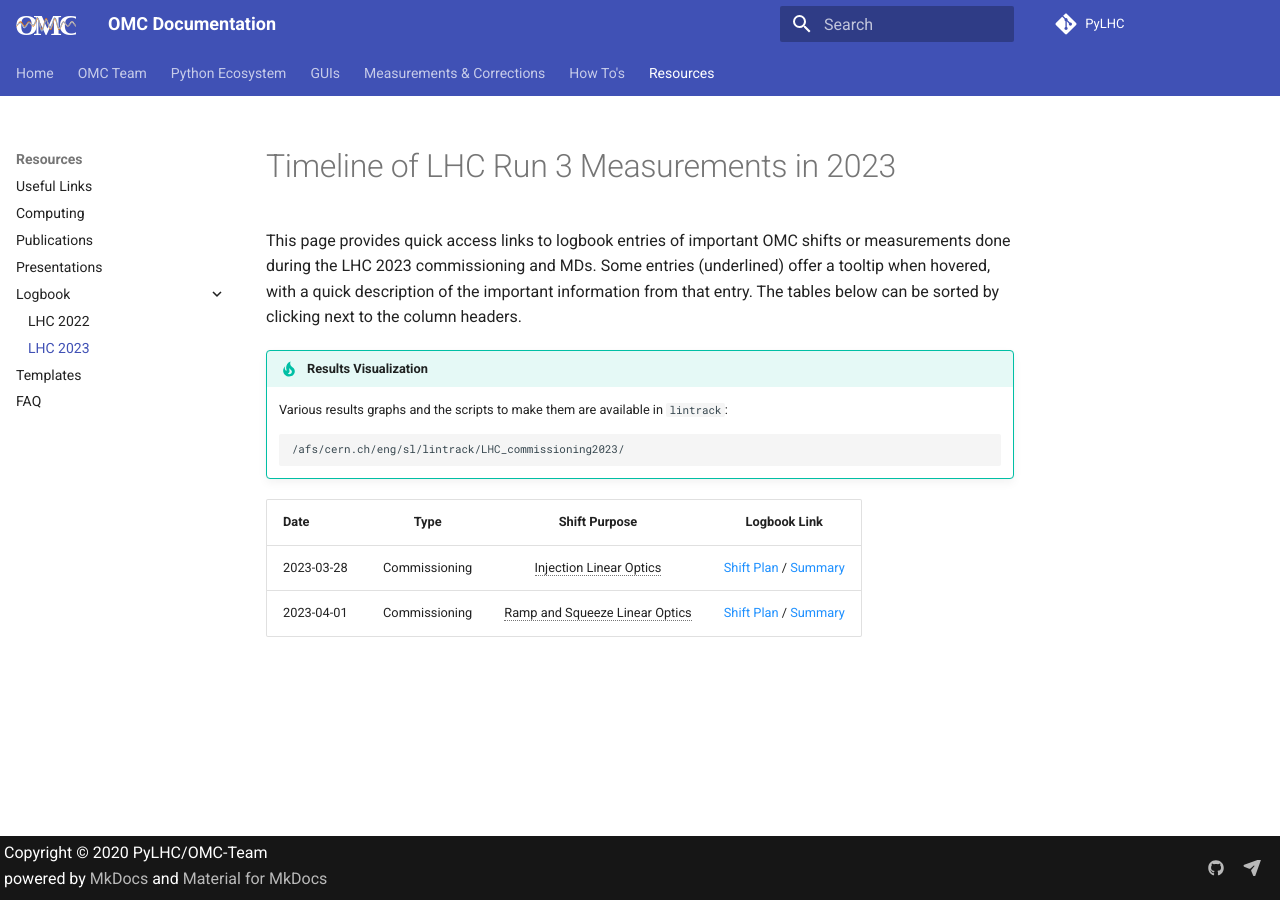
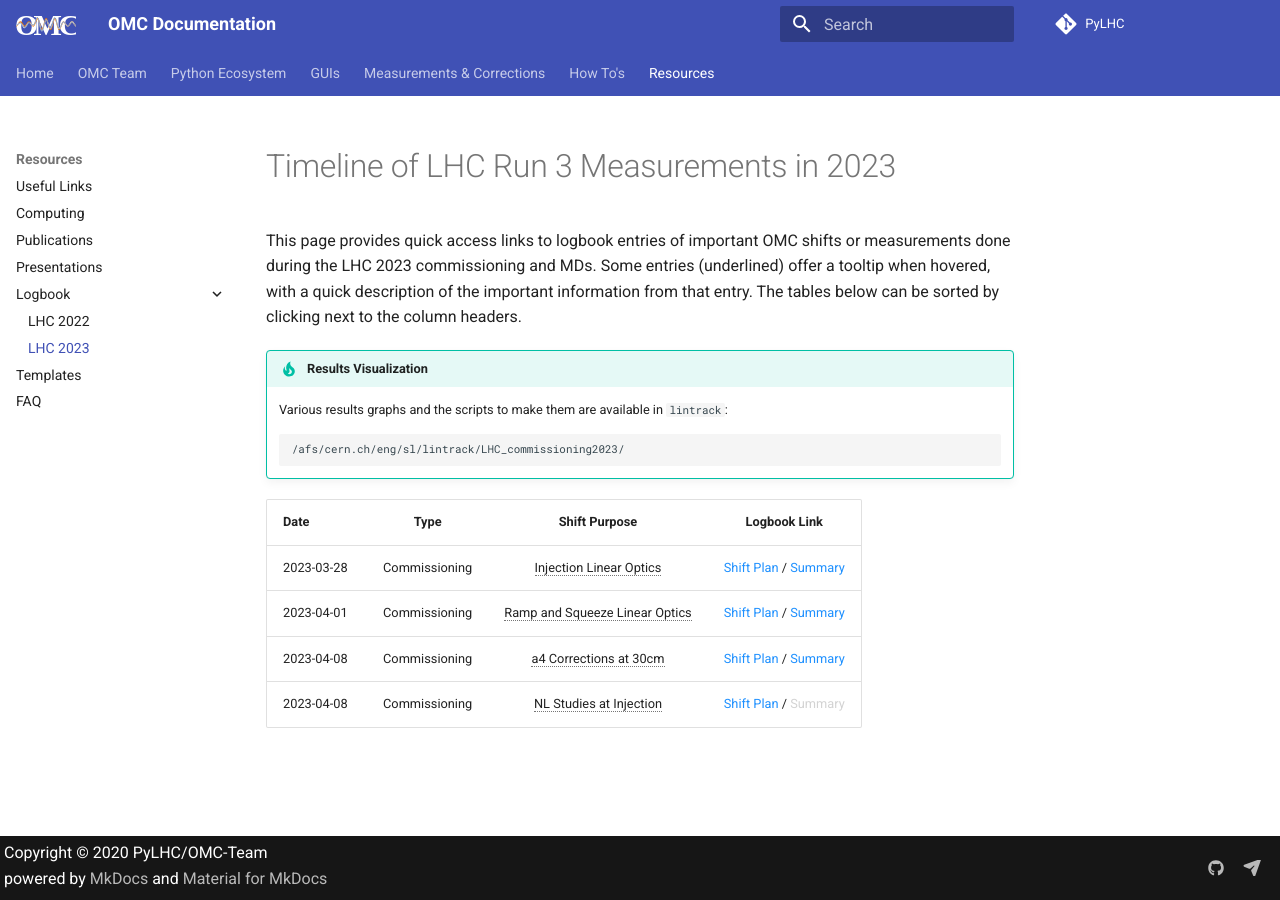
Before and after one commit to pylhc/pylhc.github.io, an MkDocs documentation site: the page built from docs/resources/logbook/2023_lhc.md, in a window 1280 px wide. Built offline with MkDocs 1.6.1 and Material for MkDocs 9.7.7, drawn with Linux system fonts in a browser that asks for light colours; comment, search, counter and statistics services are not loaded.

Commit message:
Add two entries in LHC 2023 logbook

```diff
--- a/docs/resources/logbook/2023_lhc.md
+++ b/docs/resources/logbook/2023_lhc.md
@@ -14,6 +14,8 @@ The tables below can be sorted by clicking next to the column headers.
 |:-----------|:-------------:|:------------------------------:|:-------------------------------------------------------------------------------------------------------------------------------------:|
 | 2023-03-28 | Commissioning |    Injection Linear Optics     |      [Shift Plan][inj_linear_optics]{target=\_blank .cern_login} /  [Summary][inj_linear_optics_sum]{target=\_blank .cern_login}      |
 | 2023-04-01 | Commissioning | Ramp and Squeeze Linear Optics | [Shift Plan][squeezed_linear_optics]{target=\_blank .cern_login} /  [Summary][squeezed_linear_optics_sum]{target=\_blank .cern_login} |                                                 |
+| 2023-04-08 | Commissioning | a4 Corrections at 30cm | [Shift Plan][a4_corrections_30cm]{target=\_blank .cern_login} /  [Summary][a4_corrections_30cm_sum]{target=\_blank .cern_login} |                                                 |
+| 2023-04-08 | Commissioning | NL Studies at Injection | [Shift Plan][nl_studies_injection]{target=\_blank .cern_login} /  <span style="color: lightgrey;">Summary</span> |                                                 |
 
 
 <!-- All the links below -->
@@ -21,8 +23,14 @@ The tables below can be sorted by clicking next to the column headers.
 [inj_linear_optics_sum]:                    https://be-op-logbook.web.cern.ch/elogbook-server/#/logbook?logbookId=322&dateFrom=2023-03-29T00%3A00%3A00&dateTo=2023-03-29T23%3A59%3A59&eventToHighlight=3739271
 [squeezed_linear_optics]:                   https://be-op-logbook.web.cern.ch/elogbook-server/#/logbook?logbookId=1081&dateFrom=2023-04-01T00%3A00%3A00&dateTo=2023-04-01T23%3A59%3A59&eventToHighlight=3741499
 [squeezed_linear_optics_sum]:               https://be-op-logbook.web.cern.ch/elogbook-server/#/logbook?logbookId=322&dateFrom=2023-04-01T00%3A00%3A00&dateTo=2023-04-01T23%3A59%3A59&eventToHighlight=3741722
+[a4_corrections_30cm]:                      https://be-op-logbook.web.cern.ch/elogbook-server/GET/showEventInLogbook/3745378
+[a4_corrections_30cm_sum]:                  https://be-op-logbook.web.cern.ch/elogbook-server/GET/showEventInLogbook/3745433
+[nl_studies_injection]:                     https://be-op-logbook.web.cern.ch/elogbook-server/GET/showEventInLogbook/3745829
+
 
 
 <!-- Tooltips -->
 *[Injection Linear Optics]:  Corrections with total phase-advance. DA comparison with MO and chroma (improved!). Injection optics with former (2021) corrections validated, fine corrections for normalized dispersion.
 *[Ramp and Squeeze Linear Optics]: Measurements and validation of optics from 200cm down to 30cm, including K-Mod. New corrections at 120cm. All other agree well with corrections from the 2023 MD last year.
+*[a4 Corrections at 30cm]: First shift of the day. Measurement of the f1012 and f1210 skew octupole RDTs and test of their corrections, at flattop 30cm. Also a KMOD measurement at 87cm.
+*[NL Studies at Injection]: Second shift of the day. Measurement of several RDTs with and without landau octupoles turned on. Both 2022 and 2023 optics have been used.
```
